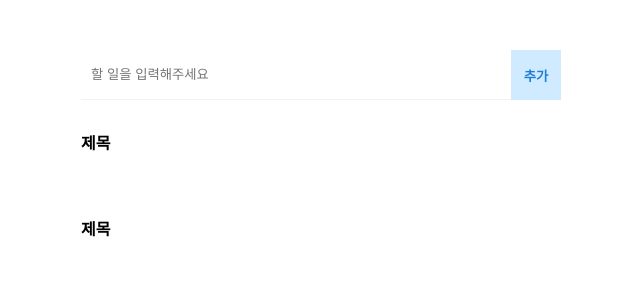
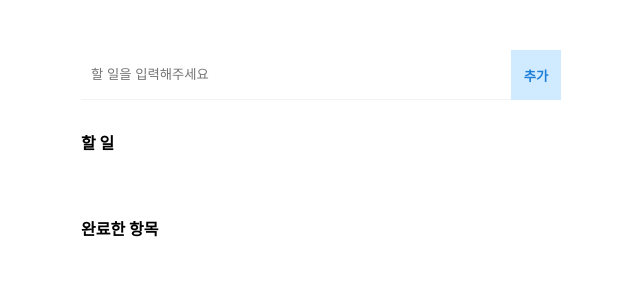
Before and after one commit to bluemiv/react_todo_app, a React (Create React App) app: page / in a window 1280 px wide. Shown: the top 300 px of the page, without its empty margins (319-959 px from the left). Built offline with nearby package versions, Linux system fonts and the light colour scheme.

Commit message:
목록 조회 기능 개발 (#8)

```diff
--- a/src/App.css
+++ b/src/App.css
@@ -69,6 +69,11 @@
 .todoapp__item-ctx {
   flex: 1;
 }
+.todoapp__item-ctx-checked {
+  font-style: italic;
+  text-decoration: line-through;
+  color: #868e96;
+}
 .todoapp__item-edit-btn,
 .todoapp__item-delete-btn {
   border: none;
--- a/src/components/InputBox.jsx
+++ b/src/components/InputBox.jsx
@@ -15,6 +15,7 @@ const InputBox = ({ todoList, setTodoList }) => {
     const nextTodoList = todoList.concat({
       id: todoList.length,
       text,
+      checked: false,
     });
     setTodoList(nextTodoList);
 
--- a/src/components/ToDoItem.jsx
+++ b/src/components/ToDoItem.jsx
@@ -1,28 +1,64 @@
 import React from 'react';
 import PropTypes from 'prop-types';
 
-const ToDoItem = ({ todoItem }) => (
+const ToDoItem = ({ todoItem, todoList, setTodoList }) => {
+  const onChangeCheckbox = () => {
+    const nextTodoList = todoList.map((item) => ({
+      ...item,
+      // id 값이 같은 항목의 checked 값을 Toggle 함
+      checked: item.id === todoItem.id ? !item.checked : item.checked,
+    }));
+
+    setTodoList(nextTodoList);
+  };
+
+  return (
     <li className="todoapp__item">
-    {/* 항목 완료 체크 / 체크 해제를 위한 체크박스 */}
-    <input type="checkbox" className="todoapp__item-checkbox" />
-    {/* 항목 내용 */}
-    <span className="todoapp__item-ctx">{todoItem.text}</span>
-    {/* 수정 버튼 */}
+      {/* 아이템 완료 체크 / 체크 해제를 위한 체크박스 */}
+      <input
+        type="checkbox"
+        className="todoapp__item-checkbox"
+        checked={todoItem.checked}
+        onChange={onChangeCheckbox}
+      />
+      {/* 아이템 내용 */}
+      <span
+        className={`todoapp__item-ctx ${
+          todoItem.checked ? 'todoapp__item-ctx-checked' : ''
+        }`}
+      >
+        {todoItem.text}
+      </span>
+      {
+        // 수정 버튼
+        // 완료한 일인 경우에는 null을 반환하여 보이지 않도록 함
+        !todoItem.checked ? (
           <button type="button" className="todoapp__item-edit-btn">
             ✏
           </button>
+        ) : null
+      }
+
       {/* 삭제 버튼 */}
       <button type="button" className="todoapp__item-delete-btn">
         🗑
       </button>
     </li>
   );
+};
 
 ToDoItem.propTypes = {
   todoItem: PropTypes.shape({
     id: PropTypes.number,
     text: PropTypes.string.isRequired,
   }),
+  todoList: PropTypes.arrayOf(
+    PropTypes.shape({
+      id: PropTypes.number.isRequired,
+      text: PropTypes.string.isRequired,
+    })
+  ),
+  setTodoList: PropTypes.func.isRequired,
 };
 
 export default ToDoItem;
--- a/src/components/ToDoItemList.jsx
+++ b/src/components/ToDoItemList.jsx
@@ -2,26 +2,41 @@ import React from 'react';
 import PropTypes from 'prop-types';
 import ToDoItem from './ToDoItem';
 
-const ToDoItemList = ({ todoList }) => (
+const ToDoItemList = ({ title, todoList, setTodoList, checkedList }) => (
   <div className="todoapp__list">
-    <p className="todoapp__list-tit">제목</p>
-    {/* 기능 구현 전, 임시로 아래와 같이 작성. 기능 개발시에는 map으로 컴포넌트 반환 */}
+    {/* props로 부터 title 값을 전달 받음 */}
+    <p className="todoapp__list-tit">{title}</p>
+
     <ul className="todoapp__list-ul">
       {todoList && // todoList가 있을때만 출력
-        todoList.map((todoItem) => (
-          <ToDoItem key={todoItem.id} todoItem={todoItem} />
-        ))}
+        todoList.map((todoItem) => {
+          // checkedList 값에 따라 '할 일 목록' 또는 '완료한 목록'을 출력
+          if (checkedList !== todoItem.checked) return null;
+
+          return (
+            // map을 이용하여 ToDoItem을 출력
+            <ToDoItem
+              key={todoItem.id}
+              todoItem={todoItem}
+              todoList={todoList}
+              setTodoList={setTodoList}
+            />
+          );
+        })}
     </ul>
   </div>
 );
 
 ToDoItemList.propTypes = {
+  title: PropTypes.string.isRequired,
   todoList: PropTypes.arrayOf(
     PropTypes.shape({
       id: PropTypes.number.isRequired,
       text: PropTypes.string.isRequired,
     })
   ),
+  setTodoList: PropTypes.func.isRequired,
+  checkedList: PropTypes.bool.isRequired,
 };
 
 export default ToDoItemList;
--- a/src/pages/Home.jsx
+++ b/src/pages/Home.jsx
@@ -11,10 +11,20 @@ const Home = () => {
       <InputBox todoList={todoList} setTodoList={setTodoList} />
 
       {/* 할 일 Item 리스트 */}
-      <ToDoItemList todoList={todoList} />
+      <ToDoItemList
+        title={'할 일'}
+        todoList={todoList}
+        setTodoList={setTodoList}
+        checkedList={false} // (체크되지 않은) 할 일 목록
+      />
 
       {/* 완료한 Item 리스트 */}
-      <ToDoItemList />
+      <ToDoItemList
+        title={'완료한 항목'}
+        todoList={todoList}
+        setTodoList={setTodoList}
+        checkedList={true} // (체크되어 있는)완료한 목록
+      />
     </div>
   );
 };
```
Lines whose indentation alone changed are shown as unchanged.
